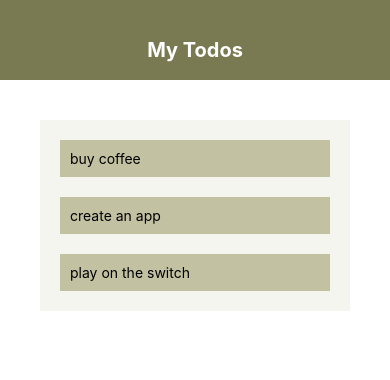
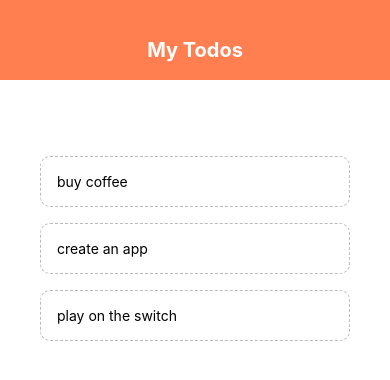
Before and after one commit to ishara28/React-Native-TodoApp, a React Native app in the folder todoapp/: screen / in a window 390 px wide. Shown: the top 380 px of the page. Built offline with nearby package versions, Linux system fonts and the light colour scheme.

Commit message:
TodoItem component finished

```diff
--- a/todoapp/App.js
+++ b/todoapp/App.js
@@ -1,27 +1,31 @@
 import React, { useState } from "react";
 import { StyleSheet, Text, View, FlatList } from "react-native";
 import Header from "./components/Header";
-
-
+import TodoItem from "./components/TodoItem";
 
 export default function App() {
-  const [todo, settodo] = useState([
+  const [todos, setTodos] = useState([
     { text: "buy coffee", key: "1" },
     { text: "create an app", key: "2" },
     { text: "play on the switch", key: "3" }
   ]);
 
+  const pressHandler = key => {
+    setTodos(prevTodos => {
+      return prevTodos.filter(todo => todo.key != key);
+    });
+  };
+
   return (
     <View style={styles.container}>
-      {/* Header */}
-      <Header/>
+      <Header />
       <View style={styles.content}>
-        {/* form */}
+        {/* add todo form */}
         <View style={styles.list}>
           <FlatList
-            data={todo}
+            data={todos}
             renderItem={({ item }) => (
-              <Text style={styles.text}>{item.text}</Text>
+              <TodoItem item={item} pressHandler={pressHandler} />
             )}
           />
         </View>
@@ -34,20 +38,11 @@
   container: {
     flex: 1,
     backgroundColor: "#fff"
-    // alignItems: "center",
-    // justifyContent: "center"
   },
   content: {
     padding: 40
   },
   list: {
-    padding : 10,
-    backgroundColor : "#f5f5f0"
-  },
-  text : {
-    padding : 10,
-    margin : 10,
-    backgroundColor : "#c2c2a3"
+    marginTop: 20
   }
-
 });
--- a/todoapp/components/Header.js
+++ b/todoapp/components/Header.js
@@ -13,7 +13,7 @@
   header: {
     height: 80,
     paddingTop: 38,
-    backgroundColor: '#7a7a52',
+    backgroundColor: 'coral',
   },
   title: {
     textAlign: 'center',
--- /dev/null
+++ b/todoapp/components/TodoForm.js
@@ -0,0 +1,2 @@
+import React from "react";
+import { StyleSheet, TouchableOpacity, Text } from "react-native";
--- /dev/null
+++ b/todoapp/components/TodoItem.js
@@ -0,0 +1,22 @@
+import React from "react";
+import { StyleSheet, TouchableOpacity, Text } from "react-native";
+
+export default function TodoItem({ pressHandler, item }) {
+  return (
+    <TouchableOpacity onPress={() => pressHandler(item.key)}>
+      <Text style={styles.item}>{item.text}</Text>
+    </TouchableOpacity>
+  );
+}
+
+const styles = StyleSheet.create({
+  item: {
+    padding: 16,
+    marginTop: 16,
+    borderColor: "#bbb",
+    borderWidth: 1,
+    borderStyle: "dashed",
+    borderRadius: 1,
+    borderRadius: 10
+  }
+});
```
